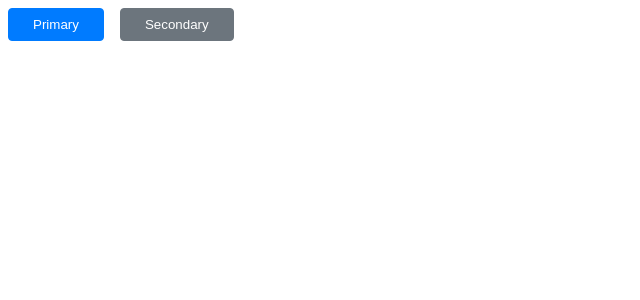
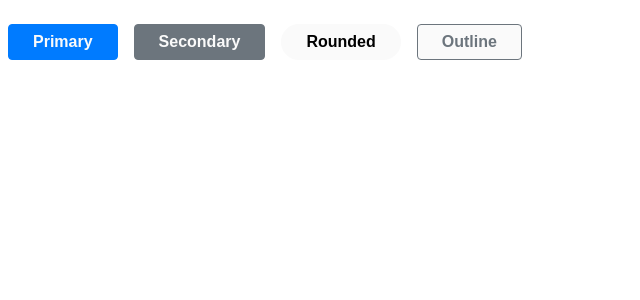
Before and after one commit to Rusvelt2000/Components, a React (Create React App) app: page / in a window 1280 px wide. Shown: the top 300 px of the page, without its empty margins (0-640 px from the left). Built offline with nearby package versions, Linux system fonts and the light colour scheme.

Commit message:
defined button styles

```diff
--- a/src/App.js
+++ b/src/App.js
@@ -5,6 +5,10 @@ function App() {
     <div>
       <Button primary>Primary</Button>
       <Button secondary>Secondary</Button>
+      <Button rounded>Rounded</Button>
+      <Button secondary outline>
+        Outline
+      </Button>
     </div>
   );
 }
--- a/src/Components/Button.js
+++ b/src/Components/Button.js
@@ -1,11 +1,18 @@
 import "./components.scss";
 import className from "classnames";
 
-function Button({ children, primary, secondary }) {
+function Button({ children, primary, secondary, rounded, outline }) {
   const classes = className("button", {
-    primary: primary,
-    secondary: secondary,
+    primary,
+    secondary,
+    rounded,
+    outline,
   });
+
+  if (primary && secondary) {
+    throw new Error("Buttons can't be both primary and secondary");
+  }
+
   return <button className={classes}>{children}</button>;
 }
 
--- a/src/Components/components.scss
+++ b/src/Components/components.scss
@@ -1,22 +1,53 @@
+@import "../index.scss";
+
 .button {
+    cursor: pointer;
     padding: 8px 24px;
     border-radius: 4px;
-    cursor: pointer;
+    font-weight: 600;
+    font-size: 16px;
+    background-color: $white;
+    border: 1px solid $white;
+    margin-top: 16px;
     margin-right: 16px;
+    transition: all .05s ease-in;
+    &:hover {
+        background-color: darken($white, 5);
+    }
+    &.rounded {
+        border-radius: 999px;
+    }
 }
 
 .primary {
-    color: white;
-    background-color: #007bff;
-    border: 1px solid #007bff;
+    color: $white;
+    background-color: $primary;
+    border: 1px solid $primary;
+    &:hover {
+        background-color: darken($primary, 10);
+        border: 1px solid darken($primary, 10);
+    }
+    &.outline {
+        color: $primary;
+    }
 }
 
 .secondary {
-    color: white;
-    background-color: #6c757d;
-    border: 1px solid #6c757d;
+    color: $white;
+    background-color: $secondary;
+    border: 1px solid $secondary;
     &:hover {
-        background-color: #919da7;
-        border: 1px solid #919da7;
+        background-color: darken($secondary, 10);
+        border: 1px solid arken($secondary, 10);
+    }
+    &.outline {
+        color: $secondary;
     }
 }
+
+.outline {
+    background-color: $white;
+    &:hover {
+        background-color: darken($white, 5);
+    }
+}
--- a/src/index.scss
+++ b/src/index.scss
@@ -0,0 +1,7 @@
+$primary: #007bff;
+$secondary: #6c757d;
+$white: #fafafa;
+
+* {
+    font-family: "Poppins", sans-serif;
+}
```
